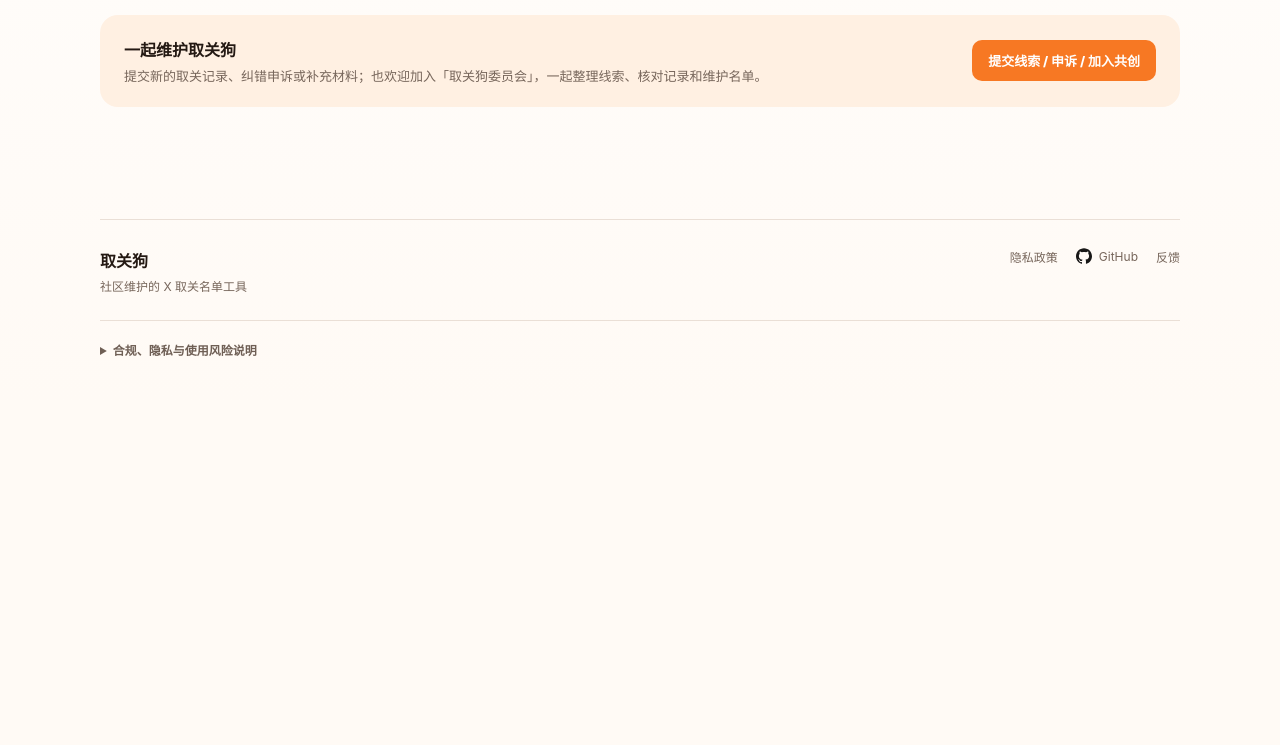
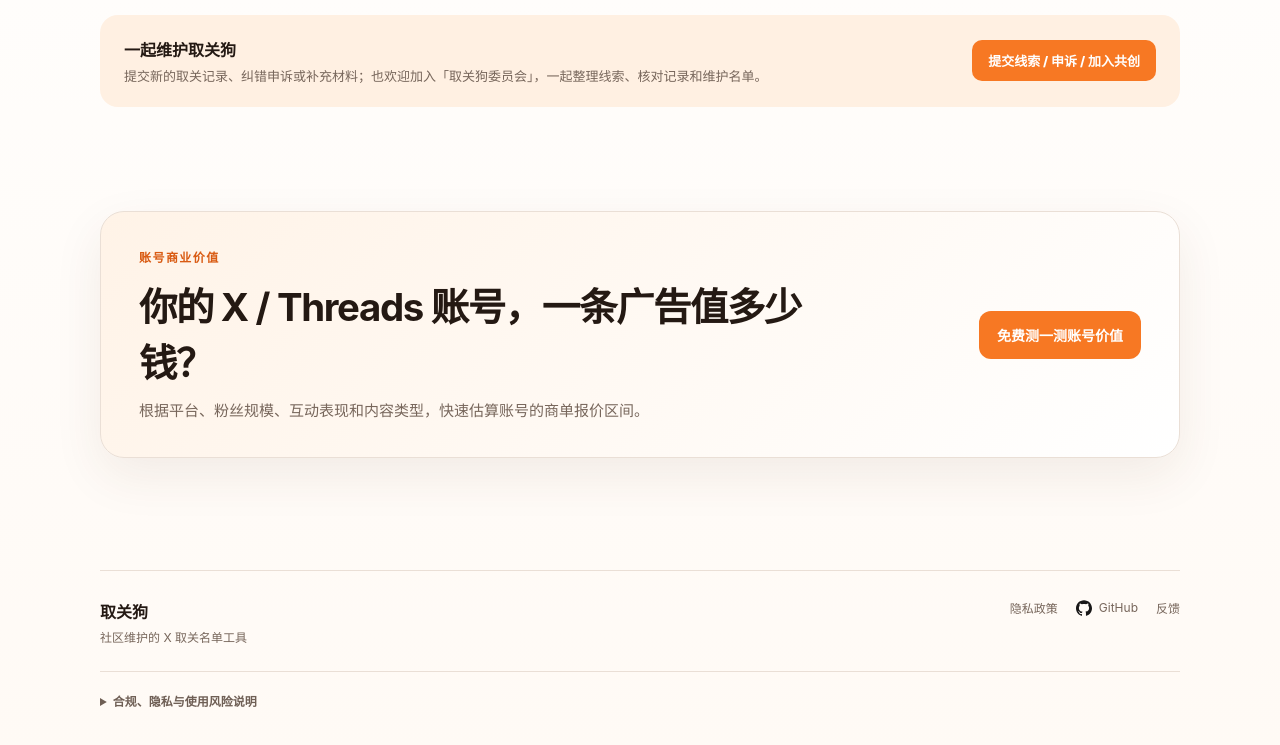
Before and after one commit to 711stoner/quguangou, a browser extension: page index.html in a window 1280 px wide. Shown: the part 1689-2434 px from the top of the page. Before the commit the page ends 2091 px from the top, so only its background shows below. Drawn offline with Linux system fonts and the light colour scheme.

Commit message:
Add account value checker entry

```diff
--- a/index.html
+++ b/index.html
@@ -113,6 +113,17 @@
           <a href="https://x.com/woyongyuangeson/status/2098974760801870134?s=20" target="_blank" rel="noopener noreferrer">提交线索 / 申诉 / 加入共创</a>
         </div>
       </section>
+
+      <section class="section value-check" aria-labelledby="value-check-title">
+        <div class="value-card reveal">
+          <div class="value-copy">
+            <span class="kicker">账号商业价值</span>
+            <h2 id="value-check-title">你的 X / Threads 账号，一条广告值多少钱？</h2>
+            <p>根据平台、粉丝规模、互动表现和内容类型，快速估算账号的商单报价区间。</p>
+          </div>
+          <a class="value-action" href="https://jiedanfadan.com/value-check" target="_blank" rel="noopener noreferrer">免费测一测账号价值</a>
+        </div>
+      </section>
     </main>
 
     <footer class="site-footer">
--- a/styles.css
+++ b/styles.css
@@ -65,6 +65,12 @@ a{color:inherit}
 .source-action strong,.source-action span{display:block}
 .source-action span{margin-top:5px;color:var(--muted);font-size:13px}
 .source-action a{flex:0 0 auto;padding:11px 16px;border-radius:10px;background:var(--orange);color:#fff;text-decoration:none;font-size:13px;font-weight:850}
+.value-check{padding-top:20px}
+.value-card{display:flex;align-items:center;justify-content:space-between;gap:32px;padding:34px 38px;border:1px solid var(--line);border-radius:24px;background:linear-gradient(135deg,#fff3e7,#fff);box-shadow:0 18px 50px rgba(87,49,23,.08)}
+.value-copy{max-width:680px}
+.value-copy h2{margin:10px 0 10px;font-size:clamp(28px,3vw,40px);letter-spacing:-.035em}
+.value-copy p{margin:0;color:var(--muted);font-size:15px;line-height:1.7}
+.value-action{flex:0 0 auto;display:inline-flex;align-items:center;justify-content:center;min-height:48px;padding:0 18px;border-radius:12px;background:var(--orange);color:#fff;text-decoration:none;font-size:14px;font-weight:850}
 .site-footer{width:min(1080px,calc(100% - 36px));margin:28px auto 0;padding:28px 0 44px;border-top:1px solid var(--line)}
 .footer-top{display:flex;align-items:flex-start;justify-content:space-between;gap:24px}
 .footer-top>div:first-child strong,.footer-top>div:first-child span{display:block}
@@ -86,6 +92,8 @@ a{color:inherit}
   .browser-grid,.source-grid{grid-template-columns:1fr}
 }
 @media(max-width:560px){
+  .value-card{align-items:flex-start;flex-direction:column;padding:26px 22px}
+  .value-action{width:100%}
   .topbar,.hero,.section,.site-footer{width:calc(100% - 28px)}
   .hero{padding-top:54px}
   .hero h1{font-size:46px}
```
